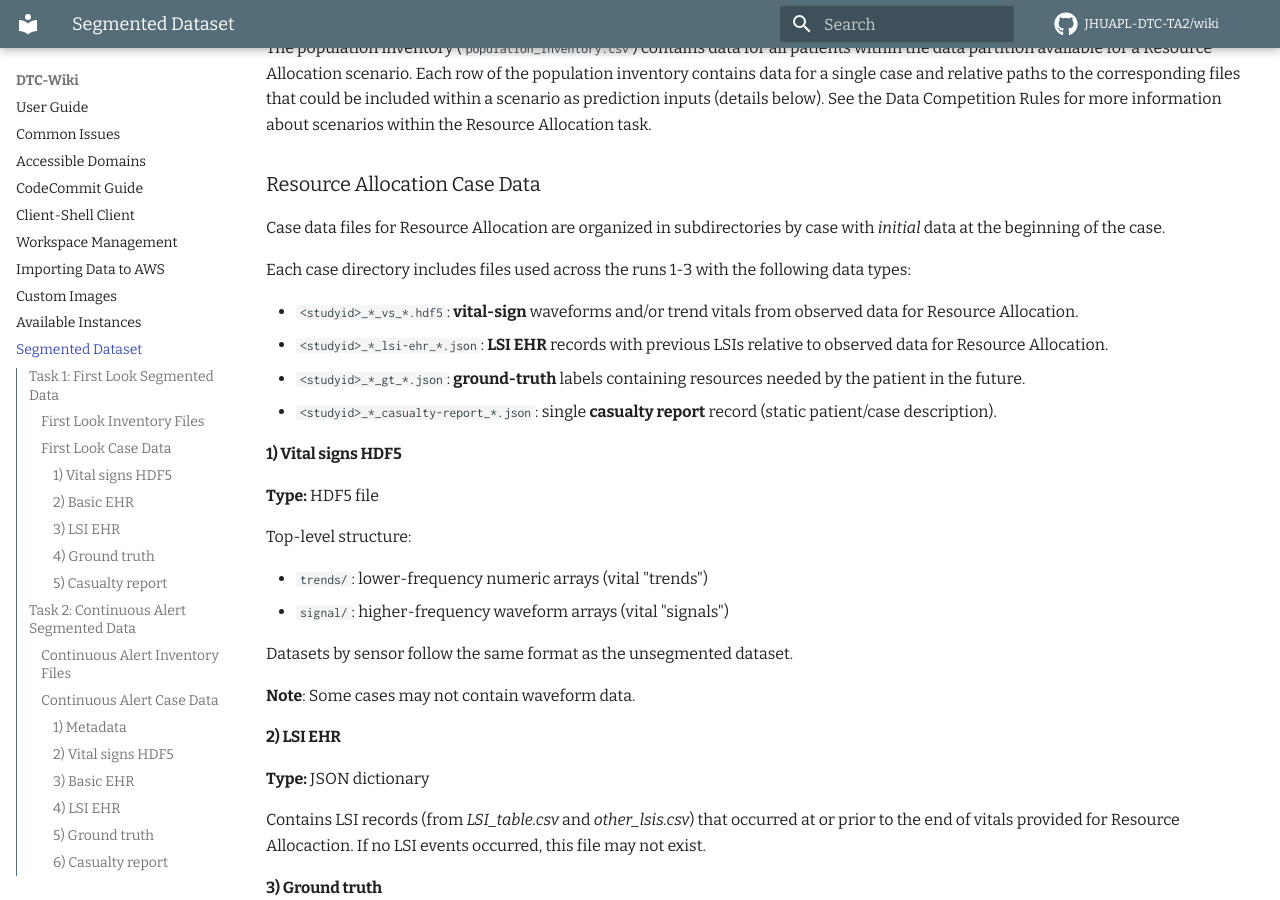
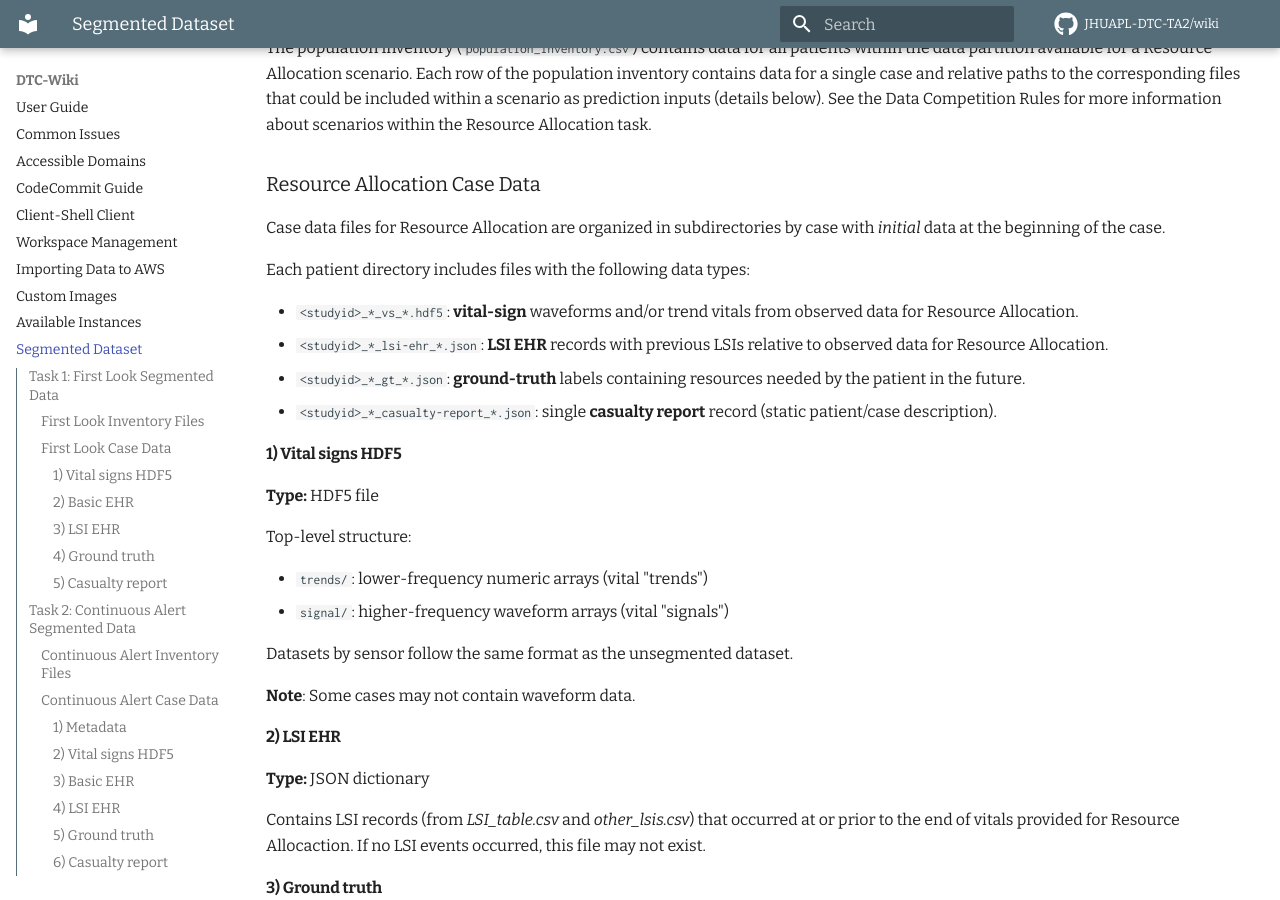
Before and after one commit to JHUAPL-DTC-TA2/wiki, an MkDocs documentation site: the page built from docs/segmented_dataset.md, in a window 1280 px wide and 900 px high, scrolled down 5399 px. Built offline with MkDocs 1.6.1 and Material for MkDocs 9.7.7, drawn with Linux system fonts in a browser that asks for light colours; comment, search, counter and statistics services are not loaded.

Commit message:
copy-pasta error

```diff
--- a/docs/segmented_dataset.md
+++ b/docs/segmented_dataset.md
@@ -240,7 +240,7 @@ The population inventory (`population_inventory.csv`) contains data for all pati
 
 Case data files for Resource Allocation are organized in subdirectories by case with *initial* data at the beginning of the case.
 
-Each case directory includes files used across the runs 1-3 with the following data types:
+Each patient directory includes files with the following data types:
 
 - `<studyid>_*_vs_*.hdf5`: **vital-sign** waveforms and/or trend vitals from observed data for Resource Allocation.
 - `<studyid>_*_lsi-ehr_*.json`: **LSI EHR** records with previous LSIs relative to observed data for Resource Allocation.
```
